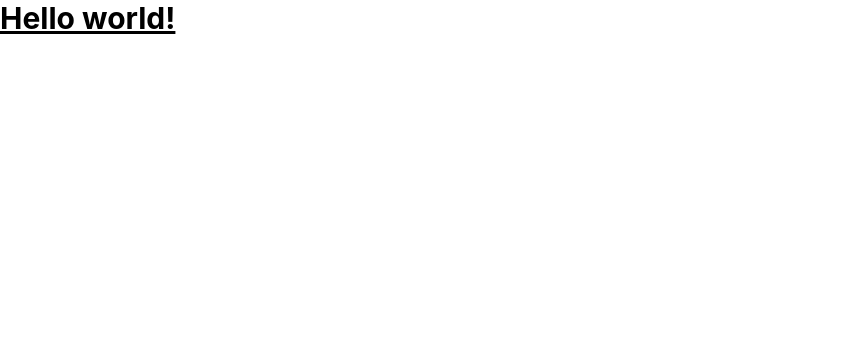
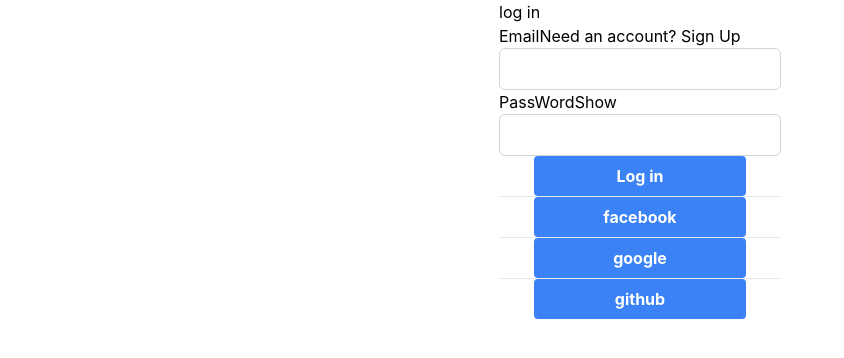
Before and after one commit to dantebleu/culture, a React (Create React App) app in the folder myapp/: page / in a window 1280 px wide. Shown: the top 358 px of the page, without its empty margins (0-844 px from the left). Built offline with nearby package versions, Linux system fonts and the light colour scheme.

Commit message:
created the login html page

```diff
--- a/myapp/src/App.js
+++ b/myapp/src/App.js
@@ -1,7 +1,68 @@
-function App() {
-  return <h1 className="text-3xl font-bold underline">Hello world!</h1>;
+export default function App() {
+  return (
+    <div className="flex justify-center">
+      <div className="w-480">
+        <h1>log in</h1>
+        <form action="">
+          {/* email label section */}
+          <div>
+            <label For="email">Email</label>
+            <span>
+              Need an account? <span>Sign Up</span>{" "}
+            </span>
+            <div>
+              <input
+                className="border border-gray-300 rounded-md px-4 py-2"
+                type="text"
+                name=""
+                id="email"
+              />
+            </div>
+          </div>
+          {/* password section */}
+          <div>
+            <div>
+              <label htmlFor="">PassWord</label>
+              <span>Show</span>
+            </div>
+            <div>
+              <input
+                className="border border-gray-300 rounded-md px-4 py-2"
+                type="text"
+              />
+            </div>
+          </div>
+        </form>
+        {/* button sections */}
+
+        <div>
+          <div className="flex justify-center">
+            <button className="bg-blue-500 hover:bg-blue-700 text-white font-bold py-2 px-4 rounded w-3/4">
+              Log in
+            </button>
+          </div>
+          <hr />
+          <div className="flex justify-center">
+            <button className="bg-blue-500 hover:bg-blue-700 text-white font-bold py-2 px-4 rounded w-3/4">
+              facebook
+            </button>
+          </div>
+          <hr />
+          <div className="flex justify-center">
+            <button className="bg-blue-500 hover:bg-blue-700 text-white font-bold py-2 px-4 rounded w-3/4">
+              google
+            </button>
+          </div>
+          <hr />
+          <div className="flex justify-center">
+            <button className="bg-blue-500 hover:bg-blue-700 text-white font-bold py-2 px-4 rounded w-3/4">
+              github
+            </button>
+          </div>
+        </div>
+      </div>
+    </div>
+  );
 }
 
-export default App;
-
-// https://profile.w3schools.com/log-in?redirect_url=https%3A%2F%2Fmy-learning.w3schools.com for inspiration
+// https://profile.w3schools.com/log-in?redirect_url=https%3A%2F%2Fmy-learning.w3schools.com
```
